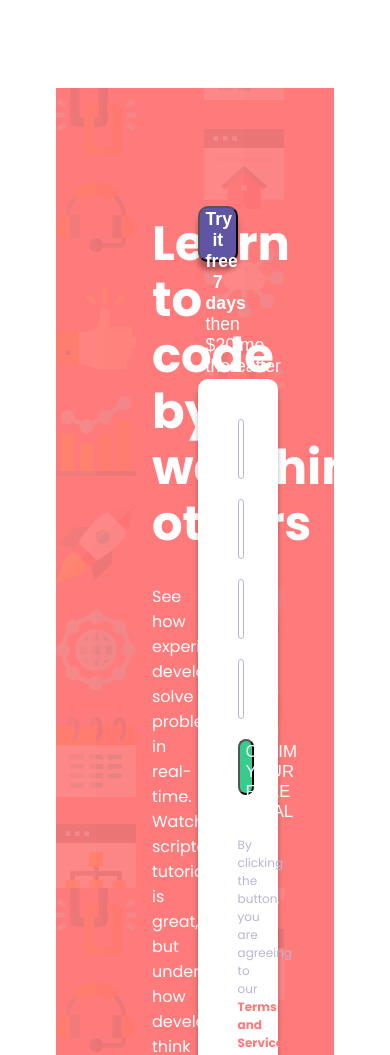
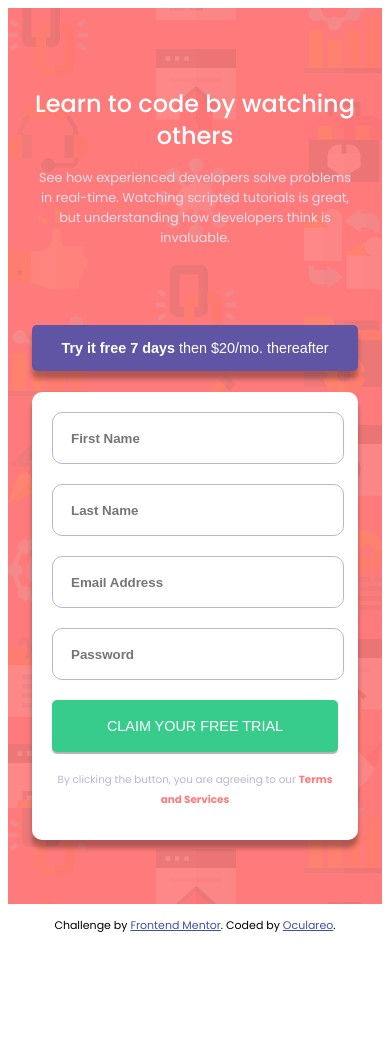
Before and after one commit to DennieCodes/sign-up-form, a plain HTML site: page index.html in a window 390 px wide. Shown: the top 1055 px of the page. After the commit the page ends 946 px from the top, so only its background shows below. Drawn offline with Linux system fonts and the light colour scheme.

Commit message:
Added media-queries for mobile styling

```diff
--- a/index.css
+++ b/index.css
@@ -1,7 +1,6 @@
 /* Layout styling ======================================= */
 
 body {
-  padding: 5em 3em;
   font-size: 16px;
 }
 
@@ -11,12 +10,14 @@ body {
   justify-content: space-between;
   align-items: center;
   flex-wrap: wrap;
+  flex-basis: 47%;
 
   background-image: url("./images/bg-intro-desktop.png");
   background-color: hsl(0, 100%, 74%);
 
   height: 100%;
   padding: 6em;
+  margin: 5em 3em;
 }
 
 .form {
@@ -32,12 +33,12 @@ body {
 button,
 input {
   width: 100%;
-  height: 3.5rem;
   border-radius: 10px;
   margin-bottom: 1.5em;
 }
 
 input {
+  height: 3rem;
   text-indent: 2em;
   border: 1px solid hsl(246, 25%, 77%);
   font-weight: 600;
@@ -49,6 +50,7 @@ input:hover {
 }
 
 button {
+  border: none;
   cursor: pointer;
 }
 
@@ -56,6 +58,7 @@ button {
   color: white;
   background-color: hsl(248, 32%, 49%);
   font-size: 1.1rem;
+  padding: 0.75em 2em;
 }
 
 .button__submit {
@@ -64,11 +67,12 @@ button {
   font-size: 1.05rem;
   text-transform: uppercase;
   margin-bottom: 0.5em;
+  padding: 0.75em 1em;
+  box-shadow: 0 2px 1px rgba(0, 0, 0, 0.3);
 }
 
 .form,
 .button__trial {
-  /* filter: drop-shadow(0 5px 10px black); */
   box-shadow: 0 8px 5px rgba(0, 0, 0, 0.3);
 }
 
@@ -85,7 +89,7 @@ h1 {
 }
 
 p {
-  color: white;
+  color: hsl(246, 25%, 90%);
 }
 
 .p__terms {
@@ -100,6 +104,79 @@ p {
   font-weight: 700;
 }
 
+/* Media Query styling ======================================= */
+
+/* Tablet 800 x 600 */
+@media all and (max-width: 800px) {
+  .container {
+    margin: 0;
+    padding: 3em;
+  }
+
+  h1 {
+    font-size: 2.5rem;
+    line-height: 3rem;
+    font-weight: 500;
+  }
+
+  .button__submit {
+    font-size: 0.9rem;
+    padding: 1.25em 0.5em;
+  }
+}
+
+/* Up to tablet portrait 600 x 800 */
+@media all and (max-width: 600px) {
+  .container {
+    flex-direction: column;
+    margin: 0;
+    padding: 2em 1.5em;
+  }
+
+  .column {
+    width: 100%;
+    text-align: center;
+    margin: 2em 0;
+  }
+
+  h1 {
+    font-size: 1.5rem;
+    line-height: 2rem;
+  }
+
+  p {
+    font-size: 0.8rem;
+    line-height: 1.25rem;
+  }
+
+  .p__terms {
+    font-size: 0.65rem;
+  }
+
+  .form {
+    padding: 1.25em;
+  }
+
+  input {
+    text-indent: 1rem;
+  }
+
+  button {
+    border-radius: 5px;
+  }
+
+  .button__trial {
+    padding: 0.75em 2em;
+    font-size: 0.9rem;
+    line-height: 1.5rem;
+  }
+
+  .button__submit {
+    font-size: 0.9rem;
+    padding: 1.25em 0.5em;
+  }
+}
+
 /* Footer styling ======================================= */
 
 .attribution {
```
